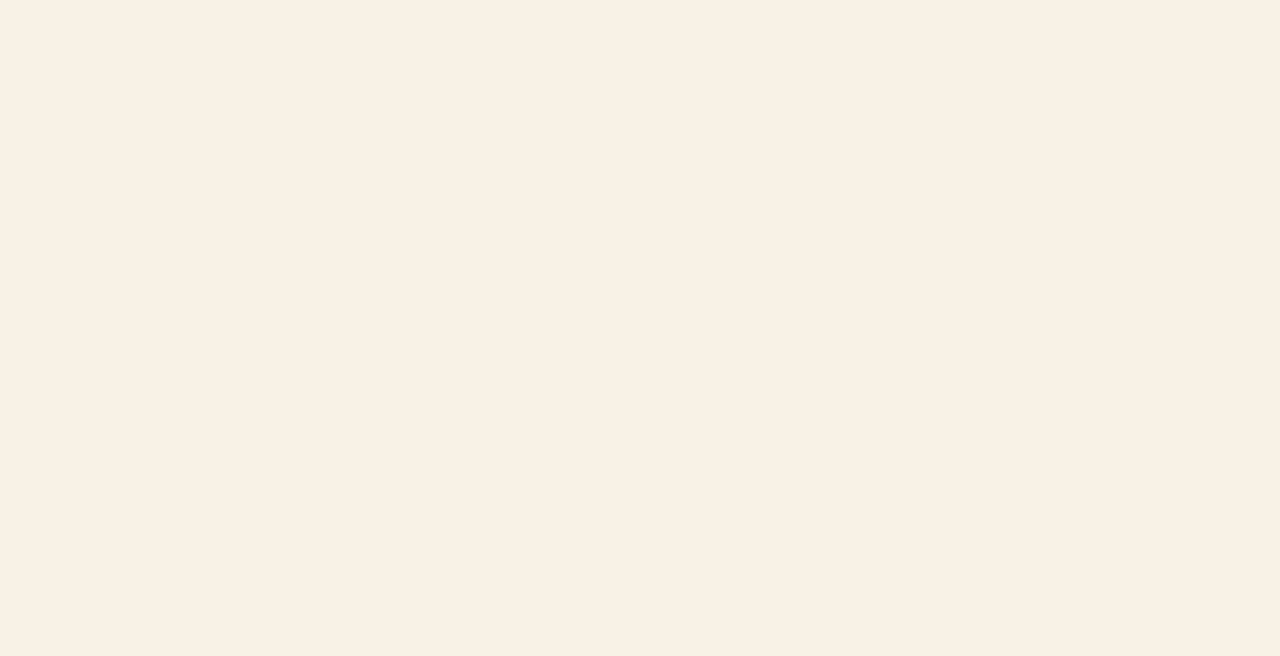
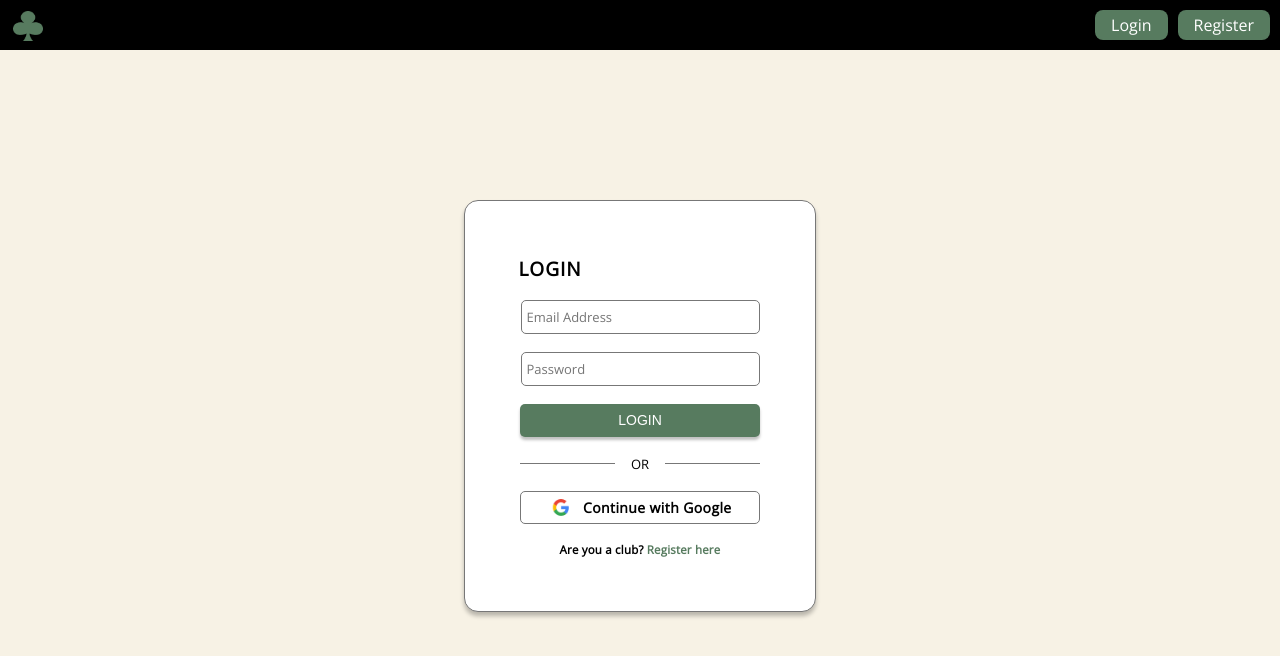
Before and after one commit to mikezhan88/Rate-My-Club, a React (Create React App) app in the folder rate-my-club/: page /login in a window 1280 px wide. Before the commit this address had no page. Shown: the top 656 px of the page. Built offline with nearby package versions, Linux system fonts and the light colour scheme.

Commit message:
Finish User Login Page

```diff
--- a/rate-my-club/src/App.css
+++ /dev/null
@@ -1,135 +0,0 @@
-/* <------------------------------LANDING PAGE STYLING--------------------------------------> */
-
-.main {
-  position:relative;
-  margin:0;
-  display: flex;
-  flex-direction: column;
-  justify-content: center;
-  align-items: center;
-}
-
-.logo {
-  position: absolute;
-  width: 320px;
-  height: 300px;
-  top: 140px;
-}
-
-.search-bar {
-  background: #FFFFFF;
-  border: 1px solid #000000;
-  box-shadow: 0px 4px 4px rgba(0, 0, 0, 0.25);
-  border-radius: 10px;
-  font-family: 'Open Sans';
-  font-size: 16px;
-  padding-left: 10px;
-  position: absolute;
-  width: 530px;
-  height: 47px;
-  top: 450px;
-}
-
-.search-icon {
-  position: absolute;
-  width: 20px;
-  height: 20px;
-  top: 465px;
-  margin-left: 505px;
-}
-
-.button-container {
-  position: absolute;
-  display: flex;
-  flex-direction: row;
-  gap: 100px;
-  top: 535px;
-}
-
-.clubs-icon {
-  position: absolute;
-  width: 45px;
-  height: 45px;
-  padding-left: 8px;
-}
-
-.profile-icon {
-  position: absolute;
-  width: 50px;
-  height: 50px;
-}
-
-.landing-button {
-  border: none;
-  background: none;
-  font-family: 'Open Sans';
-  font-size: 16px;
-}
-
-.button-text {
-  position: relative;
-  top: 55px;
-  padding-bottom: 50px;
-}
-
-/* <---------------------------------NAV BAR STYLING--------------------------------------> */
-.navBar {
-  background: #000000;
-  width: 100vw;
-  top: 0px;
-  height: 50px;
-  display: flex;
-  justify-content: space-between;
-  align-items: center;
-}
-
-.club-logo {
-  position: relative;
-  width: 30px;
-  height: 30px;
-  padding-top: 7px;
-  padding-left: 7px;
-}
-
-.navBar-buttons {
-  display: flex;
-  gap: 10px;
-  padding-right: 10px;
-}
-
-.navBar-button {
-  background-color: #577B5F;
-  border-radius: 8px;
-  font-family: 'Open Sans';
-  font-size: 16px;
-  border: none;
-  color: white;
-  height: 30px;
-  padding-left: 16px;
-  padding-right: 16px;
-  transition-duration: 0.4s;
-}
-
-.navBar-button:hover {
-  background-color: white;
-  color: black;
-}
-
-.navBar-dropdown {
-  position: relative;
-  display: inline-block;
-}
-
-.navBar-dropdown-content {
-  display: none;
-  position: absolute;
-  background-color: white;
-  min-width: 160px;
-  box-shadow: 0px 8px 16px 0px rgba(0,0,0,0.2);
-  padding: 12px 16px;
-  z-index: 1;
-}
-
-.navBar-dropdown:hover .navBar-dropdown-content {
-  display: block;
-}
--- a/rate-my-club/src/App.js
+++ b/rate-my-club/src/App.js
@@ -1,9 +1,8 @@
-import './App.css';
 import React from 'react'
 import {Route, Routes} from 'react-router-dom'
 import LandingPage from './components/LandingPage/LandingPage';
 import RegisterPage from './components/RegisterPage/RegisterPage';
-import NavBar from './components/NavBar/NavBar';
+import LoginPage from './components/Login-Page/LoginPage';
 
 function App() {
   return (
@@ -11,6 +10,7 @@ function App() {
       <Routes>
         <Route exact path="/" element= {<LandingPage/>} />
         <Route exact path="/register" element= {<RegisterPage/>} />
+        <Route exact path="/login" element= {<LoginPage/>} />
       </Routes>
     </React.Fragment>
   );
--- a/rate-my-club/src/components/LandingPage/LandingPage.js
+++ b/rate-my-club/src/components/LandingPage/LandingPage.js
@@ -17,7 +17,7 @@ export default function LandingPage() {
                             <span className='button-text'>All Clubs</span>
                         </button>
                     </Link>
-                    <Link to='userpage'>
+                    <Link to='/userpage'>
                         <button className='landing-button'>
                             <img src={require("../images/profile-icon.png")} className='profile-icon' alt="search"/>
                             <span className='button-text'>Profile</span>
--- /dev/null
+++ b/rate-my-club/src/components/Login-Page/LoginPage.js
@@ -0,0 +1,33 @@
+import React from 'react'
+import NavBar from '../NavBar/NavBar'
+import {Link} from 'react-router-dom'
+
+export default function LoginPage() {
+  return (
+    <React.Fragment>
+        <NavBar/>
+        <div className='login-page'>
+            <div className='login-container'>
+                <span className='login-bigtext'>LOGIN</span>
+                <input type='text' className='login-input' placeholder='Email Address' ></input>
+                <input type='text' className='login-input' placeholder='Password' ></input>
+                <button className='login-button' type='button'>LOGIN</button>
+                <div className='line-text'>
+                    <hr className='line'></hr>
+                    <div className='or-text'>OR</div>
+                    <hr className='line'></hr>
+                </div>
+                <button className='google-signin' type='button'>
+                    <img src={require("../images/google-logo.png")} className='google-logo' alt="search"/>
+                    Continue with Google
+                </button>
+                <span className='register-redirect'>Are you a club? <span/>
+                    <Link to='/register' style={{ textDecoration: 'none' }}>
+                        <span className='register-here'>Register here</span>
+                    </Link>
+                </span>
+            </div>
+        </div>
+    </React.Fragment>
+  )
+}
--- a/rate-my-club/src/index.css
+++ b/rate-my-club/src/index.css
@@ -138,11 +138,10 @@ code {
 .navbar-dropdown-menu{
   position: absolute;
   top: 50px;
-  right: 20px;
+  right: 1px;
   background-color: #fff;
   border-radius: 8px;
-  padding: 0px 0px;
-  width: 250px;
+  width: 240px;
 }
 
 .navbar-dropdownItem{
@@ -301,3 +300,121 @@ code {
   position: relative;
   top: 110px;
 }
+
+/* <---------------------------------LOGIN PAGE STYLING--------------------------------------> */
+
+.login-page {
+  position: relative;
+  display: flex;
+  justify-content: center;
+  align-items: center;
+  top: 150px;
+}
+
+.login-container {
+  width: 350px;
+  height: 410px;
+  background: #FFFFFF;
+  border: 0.7px solid #777777;
+  box-shadow: 0px 4px 4px rgba(0, 0, 0, 0.25);
+  border-radius: 14px;
+  position: relative;
+  display: flex;
+  flex-direction: column;
+  row-gap: 18px;
+  justify-content: center;
+  align-items: center;
+}
+
+.login-bigtext {
+  color: black;
+  font-weight: bold;
+  padding-right: 180px;
+  font-size: 19px;
+  letter-spacing: 1px;
+}
+
+.login-input {
+  border: 0.2px solid #777777;
+  border-radius: 5px;
+  padding-left: 5px;
+  width: 230px;
+  height: 30px;
+  font-family: 'Open Sans';
+  font-size: 13px;
+}
+
+.login-button {
+  background: #577B5F;
+  border: none;
+  border-radius: 5px;
+  color: white;
+  width: 240px;
+  height: 33px;
+  font-size: 14px;
+  box-shadow: 0px 3px 3px rgba(0, 0, 0, 0.25);
+  transition-duration: 0.4s;
+}
+
+.login-button:hover {
+  background-color: white;
+  color: #777777;
+  border: 0.5px solid #577B5F;
+}
+
+.line-text {
+  display: flex;
+  flex-direction: row;
+  align-items: center;
+}
+
+.line {
+  flex: 1;
+  height: 0.3px;
+  width: 95px;
+  border: none;
+  background-color: #777777;
+}
+
+.or-text {
+  width: 50px;
+  font-size: 13px;
+  text-align: center;
+}
+
+.google-logo {
+  width: 26px;
+  height: 26px;
+  padding-left: 20px;
+  padding-right: 10px;
+}
+
+.google-signin {
+  display: flex;
+  align-items: center;
+  background-color: white;
+  border: 0.2px solid #777777;
+  border-radius: 5px;
+  width: 240px;
+  height: 33px;
+  font-weight: bold;
+  font-family: 'Open Sans';
+  font-size: 14px;
+  color: black;
+  letter-spacing: 0.4px;
+}
+
+.register-redirect {
+  font-size: 11.5px;
+  color: black;
+  font-weight: 600;
+  letter-spacing: 0.2px;
+}
+
+.register-here {
+  color: #577B5F;
+}
+
+.register-here:hover {
+  text-decoration: underline;
+}
```
Also changed, not shown: rate-my-club/src/components/images/google-logo.png (added).
